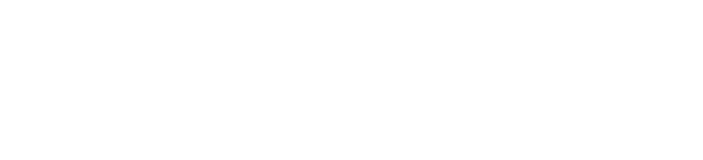
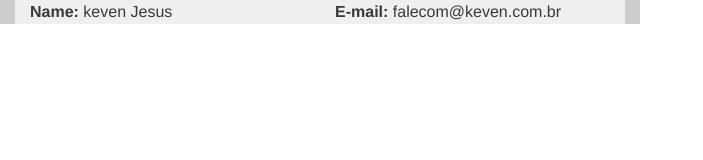
Before and after one commit to luiz158/site-certificacao-bootstrap, a website: page index.html in a window 1280 px wide. Shown: the whole page, without its empty margins (0-703 px from the left). Drawn offline with Linux system fonts and the light colour scheme.

Commit message:
semântica com css

```diff
--- a/index.html
+++ b/index.html
@@ -8,5 +8,14 @@
 </head>
 <body>
 
+	<div class="about">
+		<div class="about-name">
+			<strong>Name:</strong> keven Jesus
+		</div>
+		<div class="about-email">
+			<strong>E-mail:</strong> falecom@keven.com.br
+		</div>
+	</div>
+
 </body>
 </html>
--- a/source/sass/style.scss
+++ b/source/sass/style.scss
@@ -1 +1,13 @@
 @import "../components/bootstrap/scss/bootstrap";
+
+.about{
+	background-color: #ccc;
+	@extend .col-lg-6;
+	@extend .col-md-12;
+	.about-name,
+	.about-email{
+		background:#efefef;
+		@extend .col-lg-6;
+		@extend .col-md-12;
+	}
+}
```
Also changed, not shown: dist/css/style.css.
